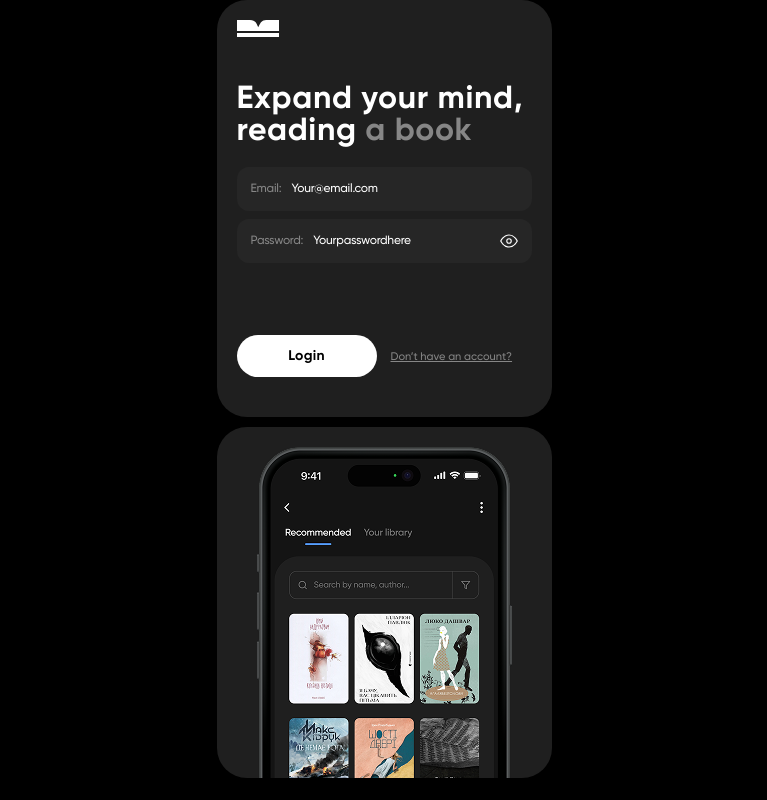
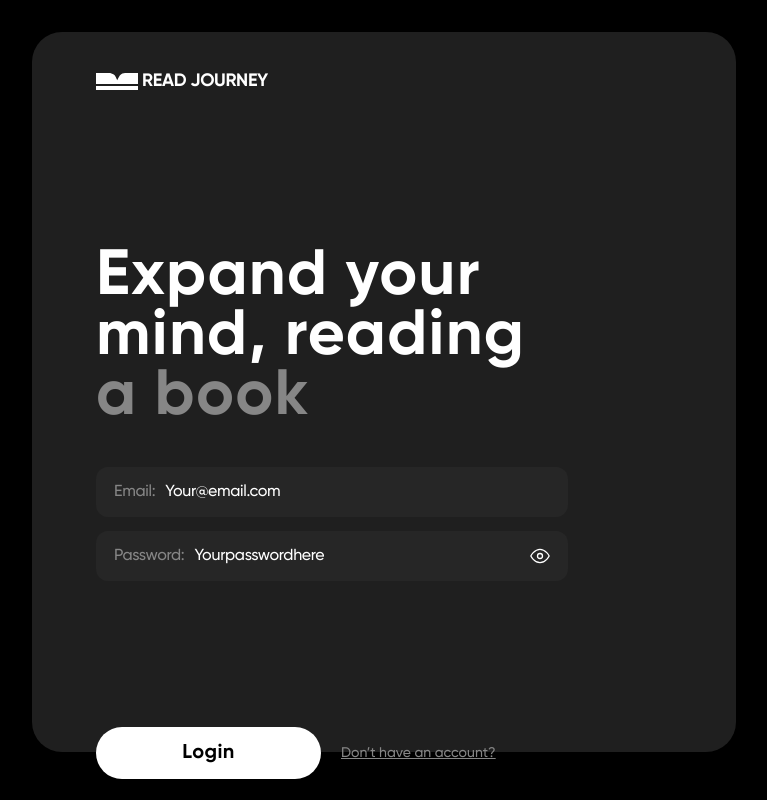
Before and after one commit to Viacheslav-Bo/read-journey-frontend, a React (Vite) app: page /login in a window 1280 px wide. Shown: the whole page, without its empty margins (256-1023 px from the left). Built offline with nearby package versions, Linux system fonts and the light colour scheme; no server answers.

Commit message:
style: refine auth forms and pages

```diff
--- a/src/components/auth/AuthForm.module.css
+++ b/src/components/auth/AuthForm.module.css
@@ -1,3 +1,13 @@
+.logo {
+    display: flex;
+    align-items: center;
+    gap: 4px;
+}
+
+.logoText {
+    display: none;
+}
+
 .title {
     font-size: 32px;
     font-weight: 700;
@@ -159,3 +169,75 @@
     width: 18px;
     height: 18px;
 }
+
+@media (min-width: 768px) {
+
+    .title,
+    .subtitle {
+        font-size: 64px;
+        line-height: 0.94;
+        letter-spacing: 0.02em;
+        max-width: 444px;
+    }
+
+    .title {
+        margin-top: 157px;
+        margin-bottom: 40px;
+    }
+
+
+    .fieldsRegister {
+        gap: 14px;
+        margin-bottom: 82px;
+    }
+
+    .fieldsLogin {
+        gap: 14px;
+        margin-bottom: 146px;
+    }
+
+    .fieldInline {
+        height: 50px;
+        padding: 16px 18px;
+        max-width: 472px;
+    }
+
+    .fieldInline label {
+        font-size: 16px;
+    }
+
+    .fieldInline input {
+        font-size: 16px;
+    }
+
+    .submitButton {
+        width: 225px;
+        max-width: none;
+        height: 52px;
+        font-size: 20px;
+    }
+
+    .formButtons {
+        gap: 20px;
+    }
+
+    .switchLink {
+        font-size: 14px;
+    }
+
+    .eyeButton,
+    .eyeIcon {
+        width: 20px;
+        height: 20px;
+    }
+
+    .logoText {
+        display: block;
+        font-size: 18px;
+        font-weight: 700;
+        line-height: 1;
+        color: var(--color-text-primary);
+        letter-spacing: -0.02em;
+        text-transform: uppercase;
+    }
+}
--- a/src/components/auth/LoginForm.tsx
+++ b/src/components/auth/LoginForm.tsx
@@ -49,9 +49,13 @@ export default function LoginForm() {
 
   return (
     <>
-      <svg width="42" height="17">
-        <use href="/sprite.svg#icon-logo" />
-      </svg>
+      <div className={css.logo}>
+        <svg width="42" height="17" aria-hidden="true">
+          <use href="/sprite.svg#icon-logo" />
+        </svg>
+
+        <span className={css.logoText}>READ JOURNEY</span>
+      </div>
 
       <h1 className={css.title}>
         Expand your mind, reading <span className={css.subtitle}> a book</span>
--- a/src/components/auth/RegisterForm.tsx
+++ b/src/components/auth/RegisterForm.tsx
@@ -51,9 +51,13 @@ export default function RegisterForm() {
 
   return (
     <>
-      <svg width="42" height="17">
-        <use href="/sprite.svg#icon-logo" />
-      </svg>
+      <div className={css.logo}>
+        <svg width="42" height="17" aria-hidden="true">
+          <use href="/sprite.svg#icon-logo" />
+        </svg>
+
+        <span className={css.logoText}>READ JOURNEY</span>
+      </div>
 
       <h1 className={css.title}>
         Expand your mind, reading <span className={css.subtitle}> a book</span>
--- a/src/pages/auth/AuthPage.module.css
+++ b/src/pages/auth/AuthPage.module.css
@@ -2,6 +2,7 @@
     display: flex;
     flex-direction: column;
     gap: 10px;
+    padding-top: 20px;
 }
 
 .formWrapper {
@@ -27,3 +28,20 @@
     max-width: 320px;
     margin: auto;
 }
+
+@media (min-width: 768px) {
+    .mainWrapper {
+        padding: 32px;
+    }
+
+    .formWrapper {
+        max-width: 704px;
+        margin: 0 auto;
+        padding: 40px 64px;
+        height: 90vh;
+    }
+
+    .phoneWrapper {
+        display: none;
+    }
+}
--- a/src/pages/auth/LoginPage.tsx
+++ b/src/pages/auth/LoginPage.tsx
@@ -1,9 +1,9 @@
-import LoginForm from "../../components/auth/LoginForm";
+import LoginForm from "../../components/Auth/LoginForm";
 import css from "./AuthPage.module.css";
 
 export default function LoginPage() {
   return (
-    <main className="container">
+    <>
       <div className={css.mainWrapper}>
         <div className={css.formWrapper}>
           <LoginForm />
@@ -16,6 +16,6 @@ export default function LoginPage() {
           />
         </div>
       </div>
-    </main>
+    </>
   );
 }
--- a/src/pages/auth/RegisterPage.tsx
+++ b/src/pages/auth/RegisterPage.tsx
@@ -1,9 +1,9 @@
-import RegisterForm from "../../components/auth/RegisterForm";
+import RegisterForm from "../../components/Auth/RegisterForm";
 import css from "./AuthPage.module.css";
 
 export default function RegisterPage() {
   return (
-    <main className="container">
+    <>
       <div className={css.mainWrapper}>
         <div className={css.formWrapper}>
           <RegisterForm />
@@ -16,6 +16,6 @@ export default function RegisterPage() {
           />
         </div>
       </div>
-    </main>
+    </>
   );
 }
```
